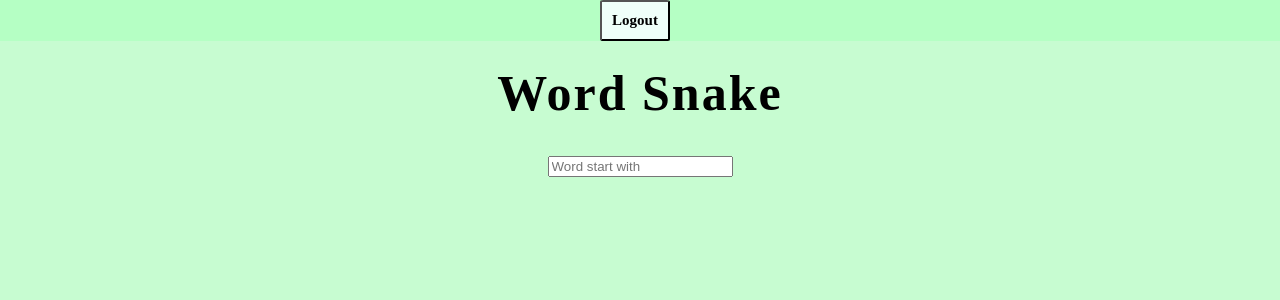
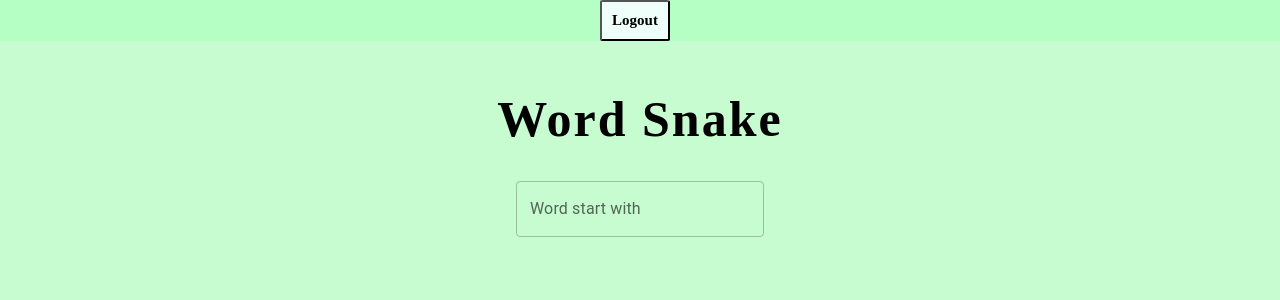
Before and after one commit to mengzhuou/WordSnakeWebsiteFullProject, a React (Create React App) app in the folder Frontend/: page /Menu in a window 1280 px wide. Shown: the top 300 px of the page. Built offline with nearby package versions, Linux system fonts and the light colour scheme; a web font is replaced by a local one; what axios-cookiejar-support would draw is missing.

Commit message:
Added Material UI for textfield

```diff
--- a/Frontend/package.json
+++ b/Frontend/package.json
@@ -3,6 +3,9 @@
   "version": "0.1.0",
   "private": true,
   "dependencies": {
+    "@emotion/react": "^11.10.5",
+    "@emotion/styled": "^11.10.5",
+    "@mui/material": "^5.10.16",
     "@testing-library/jest-dom": "^5.16.5",
     "@testing-library/react": "^13.4.0",
     "@testing-library/user-event": "^13.5.0",
--- a/Frontend/src/components/Menu/Menu.css
+++ b/Frontend/src/components/Menu/Menu.css
@@ -28,7 +28,7 @@
   }
 
   .wsTitle{
-    margin-top: 5%;
+    margin-top: 7%;
     z-index: 3;
     letter-spacing: 2px;
     font-size: 50px;
--- a/Frontend/src/components/Menu/Menu.tsx
+++ b/Frontend/src/components/Menu/Menu.tsx
@@ -1,8 +1,8 @@
 import "./Menu.css";
 import { withFuncProps } from "../withFuncProps";
-import React from 'react';
 import {logout} from '../../helpers/connector';
-
+import { TextField } from "@mui/material";
+import React, { useState } from "react";
 
 
 class Menu extends React.Component<any,any>{
@@ -30,6 +30,11 @@ class Menu extends React.Component<any,any>{
     componentDidMount(): void {
         this.forceup();
     }
+
+    // NameMet(e:ChangeEvent<HTMLInputElement>){
+    //     const [name, setName] = useState("");
+    //     setName(e.target.value);
+    // }
     render(){
         return (
             <div className="App">
@@ -38,7 +43,10 @@ class Menu extends React.Component<any,any>{
                 </div>
                 <h1 className="wsTitle">Word Snake</h1>
                 <div>
-                    <input placeholder="Word start with "></input>
+                    <TextField
+                        label="Word start with "
+                        // onChange={this.NameMet}
+                    />
                 </div>
             </div>
         );
```
Also changed, not shown: 1 other file (tests, documents, lock files or other folders).
